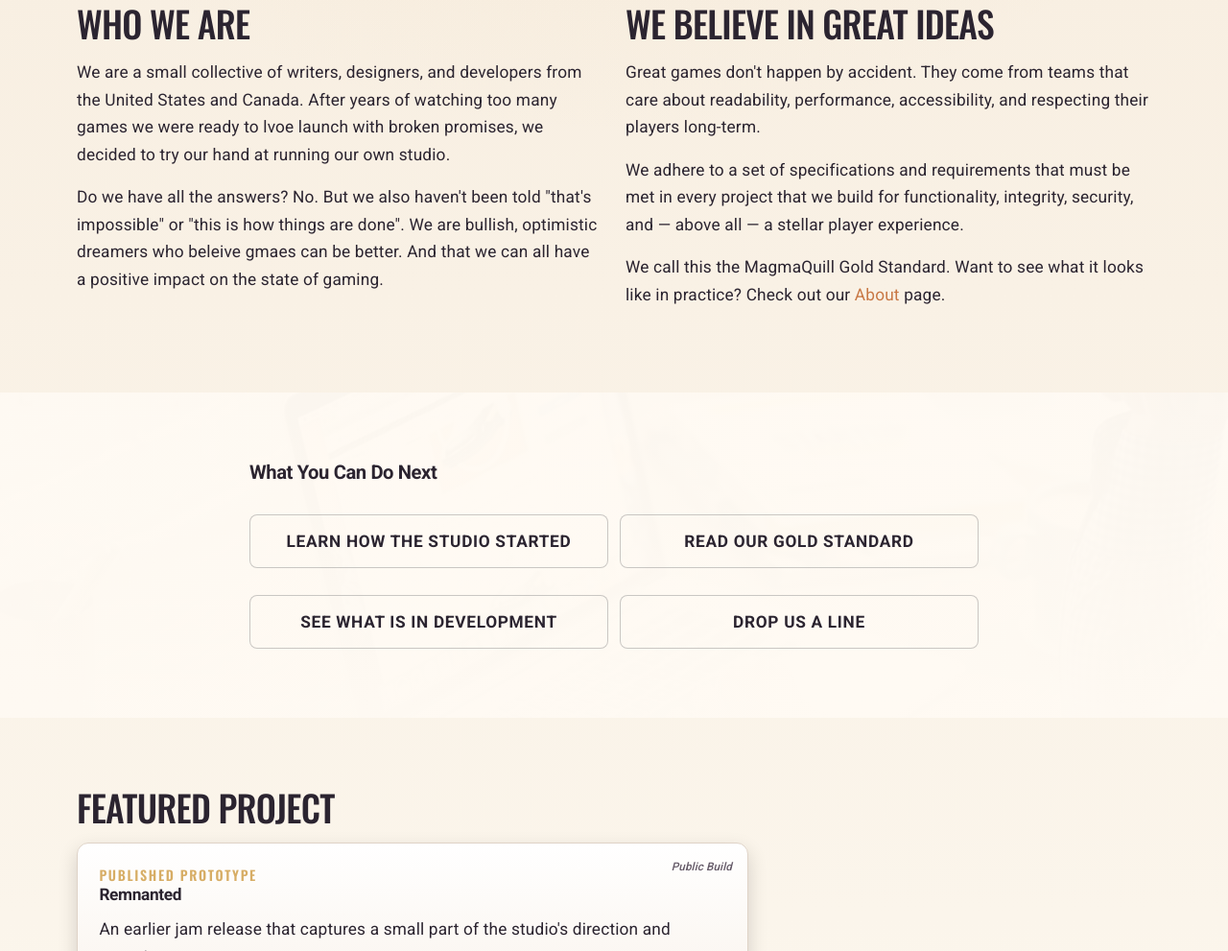
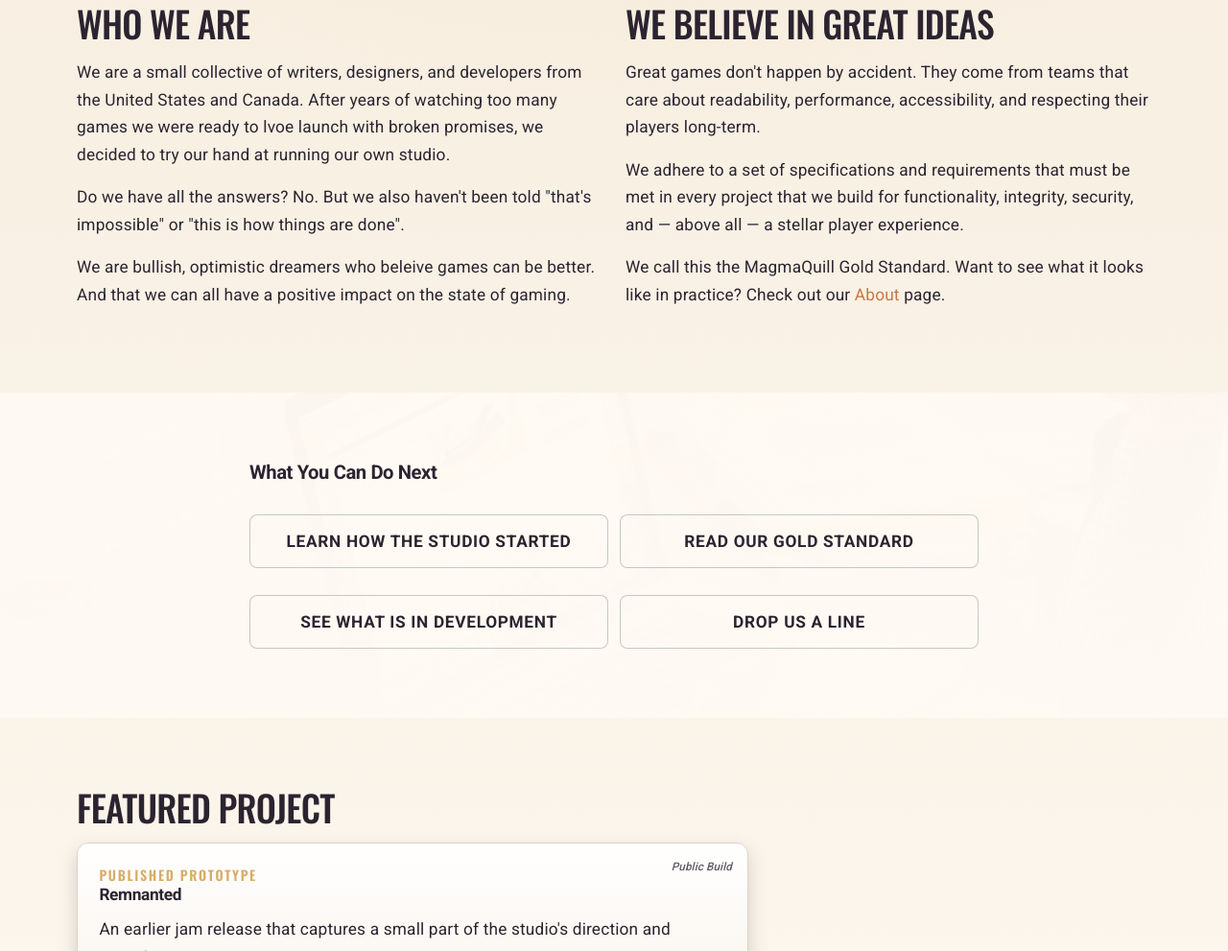
Before and after one commit to Magma-Quill-Entertainment/studio-website, a plain HTML site: page index.html in a window 1280 px wide. Shown: the part 748-1739 px from the top of the page at 96% size. Drawn offline with nearby package versions, Linux system fonts and the light colour scheme; a web font is replaced by a local one.

Commit message:
fix: Typo and paragraph split
Signed-off-by: Jaxon R. Pryer <jrpryer@gmail.com>

```diff
--- a/index.html
+++ b/index.html
@@ -57,7 +57,9 @@
           </p>
           <p>
             Do we have all the answers? No. But we also haven't been told "that's impossible" or "this is how things are done".
-            We are bullish, optimistic dreamers who beleive gmaes can be better. And that we can all have a positive impact on the state of gaming.
+          </p>
+          <p>
+          We are bullish, optimistic dreamers who beleive games can be better. And that we can all have a positive impact on the state of gaming.
           </p>
 
         </article>
```
